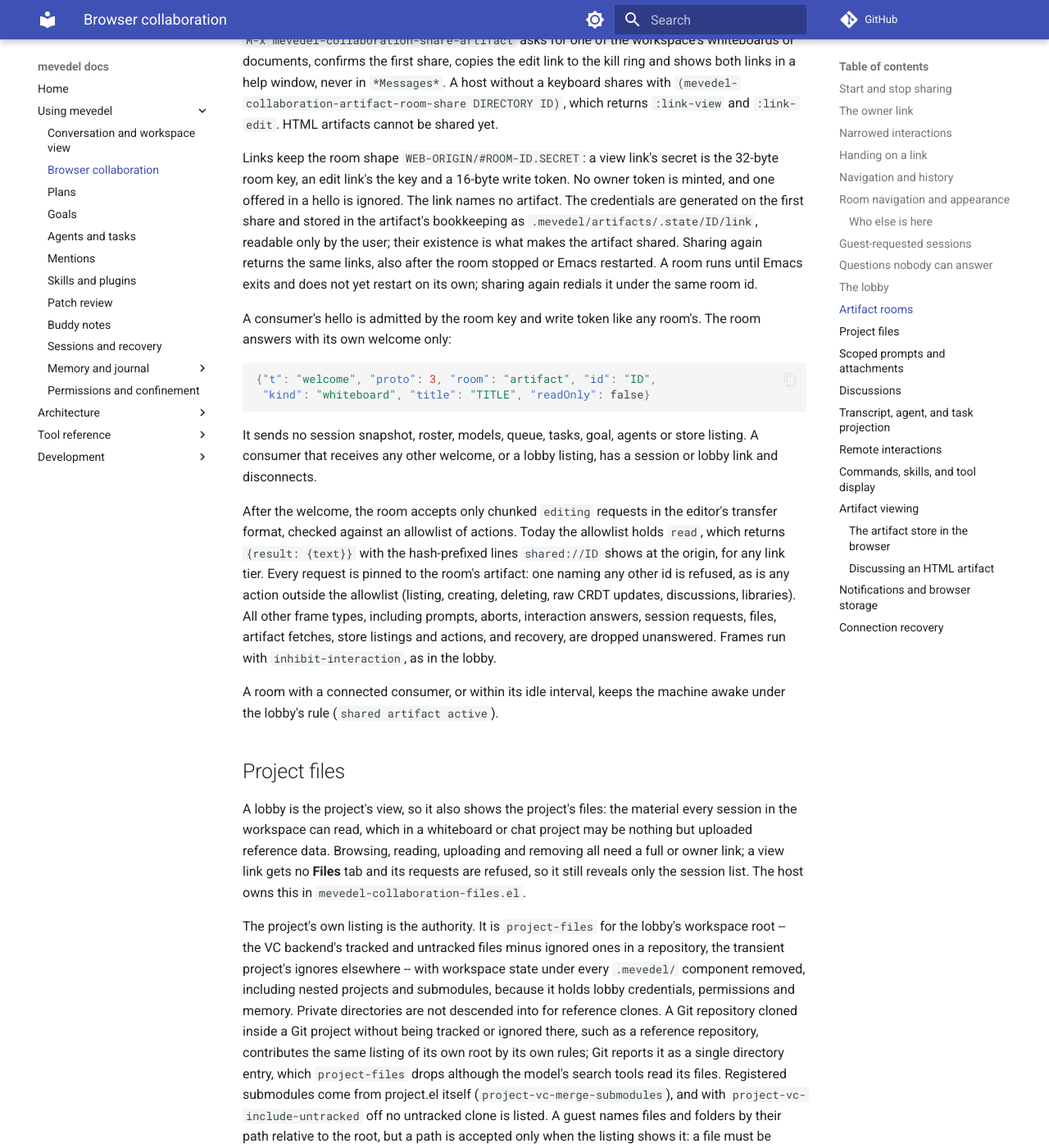
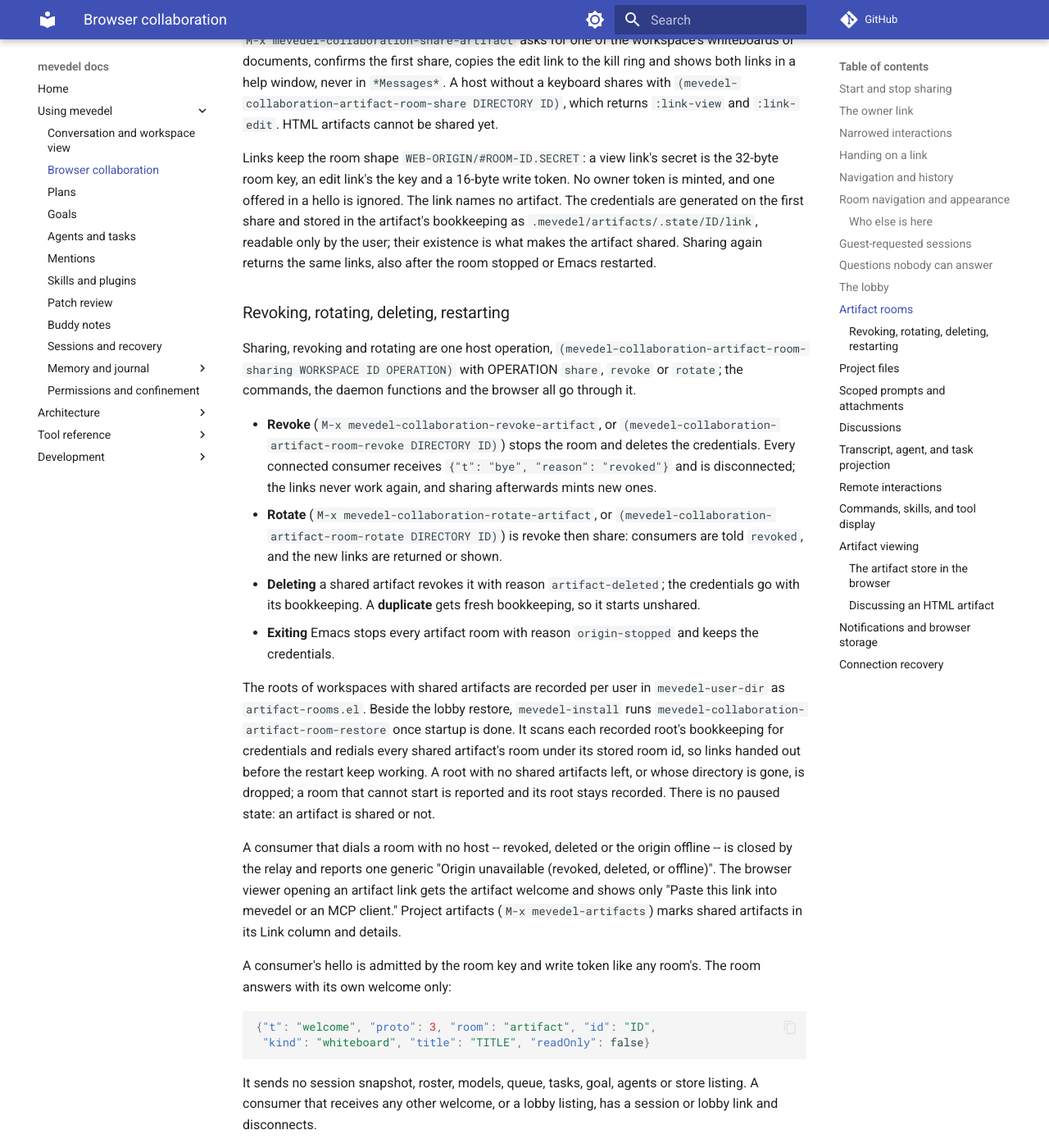
Before and after one commit to FrauH0lle/mevedel, an MkDocs documentation site: the page built from docs/collaboration.md, in a window 1280 px wide and 1400 px high, scrolled down 14783 px. Shown: the whole window at 82% size. Built offline with MkDocs 1.6.1 and Material for MkDocs 9.7.7, drawn with Linux system fonts in a browser that asks for light colours; comment, search, counter and statistics services are not loaded.

Commit message:
feat(collaboration): Revoke, rotate, delete and restore artifact links
The origin now controls an artifact's links over time.  Revoking ends
them for good, rotating replaces them, deleting the artifact revokes it,
and shared artifacts come back with the same links after the origin
restarts.  Connected consumers learn why they were disconnected.

* mevedel-collaboration-artifact-room.el: One host operation,
mevedel-collaboration-artifact-room-sharing (share, revoke, rotate),
behind new daemon functions -revoke and -rotate and the commands
mevedel-collaboration-revoke-artifact and -rotate-artifact.  Revoking
stops the room with reason revoked and deletes the credentials;
deletion stops it with artifact-deleted; exiting Emacs with
origin-stopped.  A per-user record of roots with shared artifacts, and
mevedel-collaboration-artifact-room-restore, which redials each shared
artifact under its stored room id and drops roots without any.

* mevedel-artifact-store.el (mevedel-artifact-store-link-path)
(mevedel-artifact-store-shared-p): New.
(mevedel-artifact-store-deleted-functions): New hook, run after an
artifact is deleted.

* mevedel-artifacts-list.el: Mark shared artifacts in a Link column and
the details report.

* mevedel.el: Restore shared artifacts at startup beside the lobbies;
autoload the new commands and daemon functions.

* relay/viewer/viewer.js: An artifact link opened in the browser shows
only where to paste it.

* remote-artifact/src/room.mjs (goodbye): New.  Report the origin's
goodbye reason instead of the generic unavailable error.
* remote-artifact/src/tools.mjs: Do not repeat "origin unavailable" in
list_artifacts.

* test/fixtures/remote-artifact/goodbye.json: New fixture.

* docs/collaboration.md, remote-artifact/README.md: Document the link
lifecycle.

* test/test-mevedel-collaboration-artifact-room.el,
test/test-mevedel-artifacts-list.el, test/test-mevedel-chat.el,
test/collaboration-viewer-test.js, remote-artifact/test/: Cover it.

```diff
--- a/docs/collaboration.md
+++ b/docs/collaboration.md
@@ -720,9 +720,45 @@ owner token is minted, and one offered in a hello is ignored. The link names no
 artifact. The credentials are generated on the first share and stored in the
 artifact's bookkeeping as `.mevedel/artifacts/.state/ID/link`, readable only by
 the user; their existence is what makes the artifact shared. Sharing again
-returns the same links, also after the room stopped or Emacs restarted. A room
-runs until Emacs exits and does not yet restart on its own; sharing again
-redials it under the same room id.
+returns the same links, also after the room stopped or Emacs restarted.
+
+### Revoking, rotating, deleting, restarting
+
+Sharing, revoking and rotating are one host operation,
+`(mevedel-collaboration-artifact-room-sharing WORKSPACE ID OPERATION)` with
+OPERATION `share`, `revoke` or `rotate`; the commands, the daemon functions and
+the browser all go through it.
+
+- **Revoke** (`M-x mevedel-collaboration-revoke-artifact`, or
+  `(mevedel-collaboration-artifact-room-revoke DIRECTORY ID)`) stops the room
+  and deletes the credentials. Every connected consumer receives
+  `{"t": "bye", "reason": "revoked"}` and is disconnected; the links never
+  work again, and sharing afterwards mints new ones.
+- **Rotate** (`M-x mevedel-collaboration-rotate-artifact`, or
+  `(mevedel-collaboration-artifact-room-rotate DIRECTORY ID)`) is revoke then
+  share: consumers are told `revoked`, and the new links are returned or shown.
+- **Deleting** a shared artifact revokes it with reason `artifact-deleted`; the
+  credentials go with its bookkeeping. A **duplicate** gets fresh bookkeeping,
+  so it starts unshared.
+- **Exiting** Emacs stops every artifact room with reason `origin-stopped` and
+  keeps the credentials.
+
+The roots of workspaces with shared artifacts are recorded per user in
+`mevedel-user-dir` as `artifact-rooms.el`. Beside the lobby restore,
+`mevedel-install` runs `mevedel-collaboration-artifact-room-restore` once
+startup is done. It scans each recorded root's bookkeeping for credentials and
+redials every shared artifact's room under its stored room id, so links handed
+out before the restart keep working. A root with no shared artifacts left, or
+whose directory is gone, is dropped; a room that cannot start is reported and
+its root stays recorded. There is no paused state: an artifact is shared or
+not.
+
+A consumer that dials a room with no host -- revoked, deleted or the origin
+offline -- is closed by the relay and reports one generic "Origin unavailable
+(revoked, deleted, or offline)". The browser viewer opening an artifact link
+gets the artifact welcome and shows only "Paste this link into mevedel or an
+MCP client." Project artifacts (`M-x mevedel-artifacts`) marks shared
+artifacts in its Link column and details.
 
 A consumer's hello is admitted by the room key and write token like any
 room's. The room answers with its own welcome only:
```
Also changed, not shown: remote-artifact/README.md (+4 -1 lines), remote-artifact/src/room.mjs (+25 -2 lines), remote-artifact/src/tools.mjs (+4 -3 lines), 12 other files.
